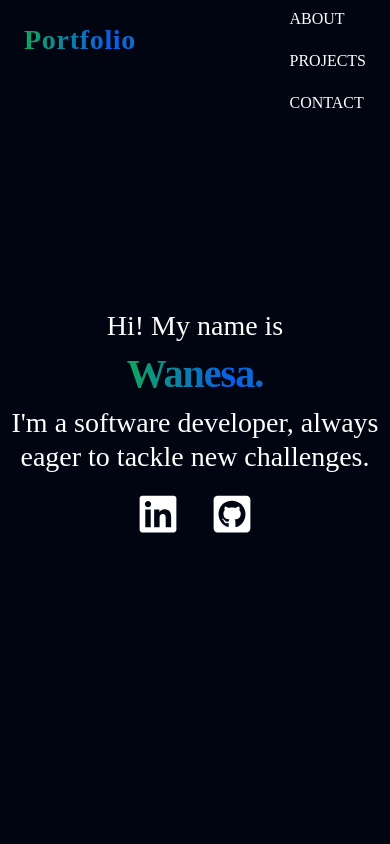
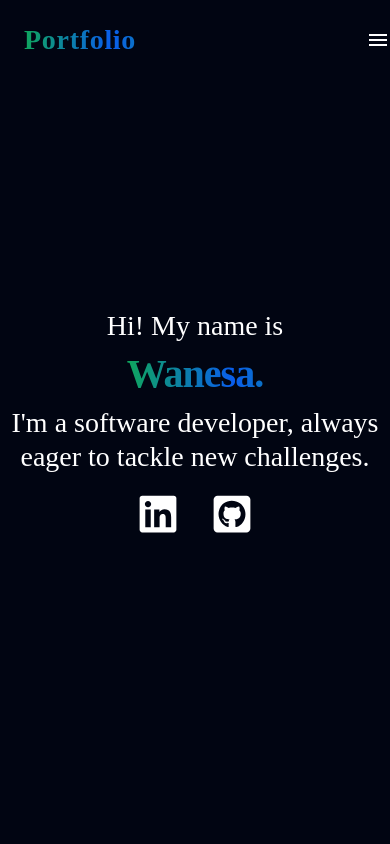
Before and after one commit to Wanesia/Portfolio, a Next.js app: page / in a window 390 px wide. Shown: the top 844 px of the page. Built offline with nearby package versions, Linux system fonts and the light colour scheme; a web font is replaced by a local one.

Commit message:
mobile nav

```diff
--- a/components/AboutSection.jsx
+++ b/components/AboutSection.jsx
@@ -4,7 +4,7 @@ const AboutSection = () => {
   return (
     <div
       id="about"
-      className="flex flex-col xl:flex-row items-start justify-between w-full px-10"
+      className="flex flex-col xl:flex-row items-start justify-around w-full px-10"
     >
       <div className="">
         <h2 className="">About Me</h2>
--- a/components/MainNav.jsx
+++ b/components/MainNav.jsx
@@ -1,8 +1,9 @@
-"use client"
-import React from 'react';
-import { motion } from 'framer-motion';
-import Logo from './Logo';
-import NavLinks from './NavLinks';
+"use client";
+import React, { useState } from "react";
+import { motion } from "framer-motion";
+import Logo from "./Logo";
+import NavLinks from "./NavLinks";
+import { IoMdMenu, IoMdClose } from "react-icons/io";
 
 const containerVariants = {
   hidden: { opacity: 0 },
@@ -10,8 +11,8 @@ const containerVariants = {
     opacity: 1,
     transition: {
       staggerChildren: 0.4,
-    }
-  }
+    },
+  },
 };
 
 const itemVariants = {
@@ -25,15 +26,17 @@ const itemVariants = {
     transition: {
       type: "spring",
       damping: 10,
-      stiffness: 100
-    }
-  }
+      stiffness: 100,
+    },
+  },
 };
 
 const MainNav = () => {
+  const [isOpen, setIsOpen] = useState(false);
+
   return (
     <motion.nav
-      className='h-20 items-center flex justify-between fixed bg-primary/80 backdrop-blur-[2px] w-full z-50 top-0'
+      className="h-20 items-center flex justify-between fixed bg-primary md:bg-primary/80 backdrop-blur-[2px] w-full z-50 top-0"
       variants={containerVariants}
       initial="hidden"
       animate="visible"
@@ -42,7 +45,38 @@ const MainNav = () => {
         <Logo />
       </motion.div>
 
-      <motion.div variants={itemVariants}>
+      <motion.div variants={itemVariants} className="hidden sm:block">
+        <NavLinks />
+      </motion.div>
+
+      <motion.button
+        variants={itemVariants}
+        className="sm:hidden text-2xl"
+        onClick={() => setIsOpen(!isOpen)}
+        aria-label={isOpen ? "Close menu" : "Open menu"}
+      >
+        {isOpen ? <IoMdClose /> : <IoMdMenu />}
+      </motion.button>
+      <motion.div
+        initial={false}
+        animate={isOpen ? "open" : "closed"}
+        variants={{
+          open: {
+            opacity: 1,
+            y: 80,
+            display: "block",
+          },
+          closed: {
+            opacity: 0,
+            y: 50,
+            transitionEnd: {
+              display: "none",
+            },
+          },
+        }}
+        transition={{ type: "spring", damping: 20, stiffness: 100 }}
+        className="fixed top-0 left-0 w-full bg-primary p-5 z-40 sm:!hidden border-b-1"
+      >
         <NavLinks />
       </motion.div>
     </motion.nav>
```
